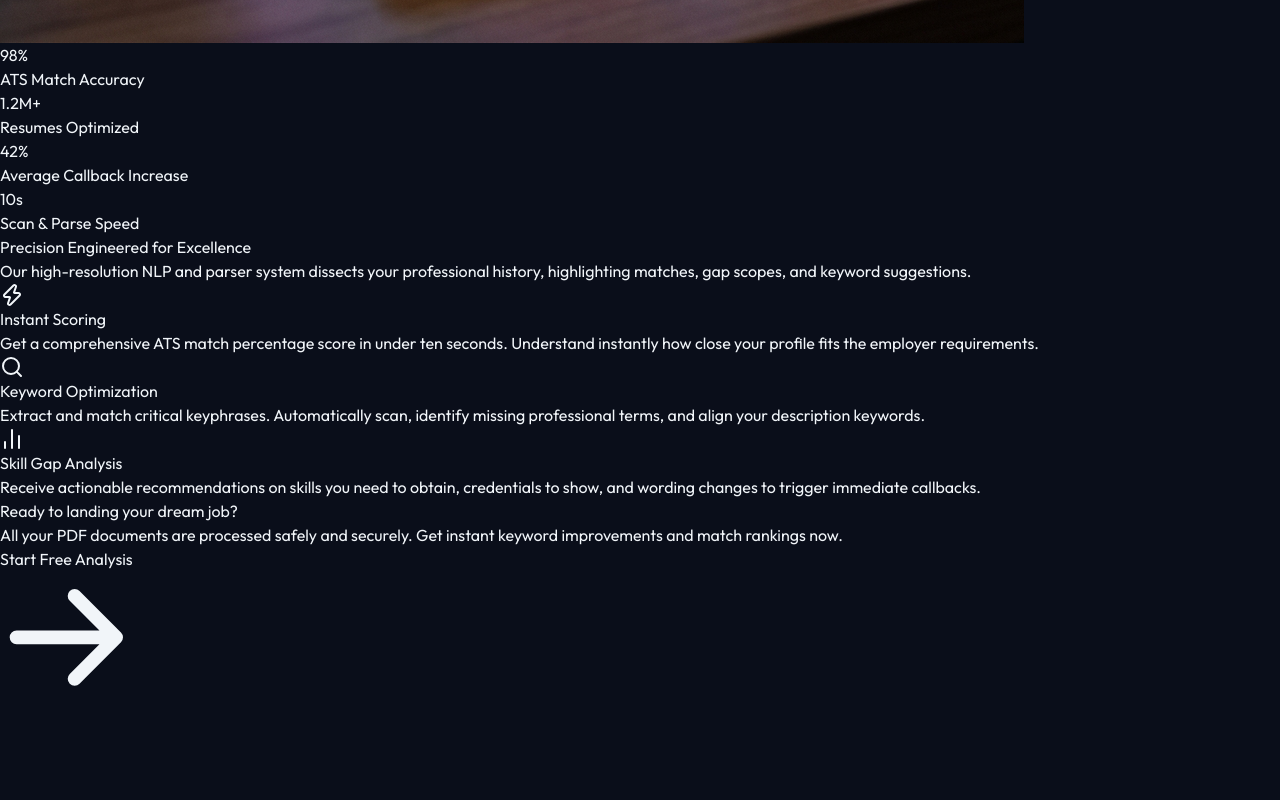
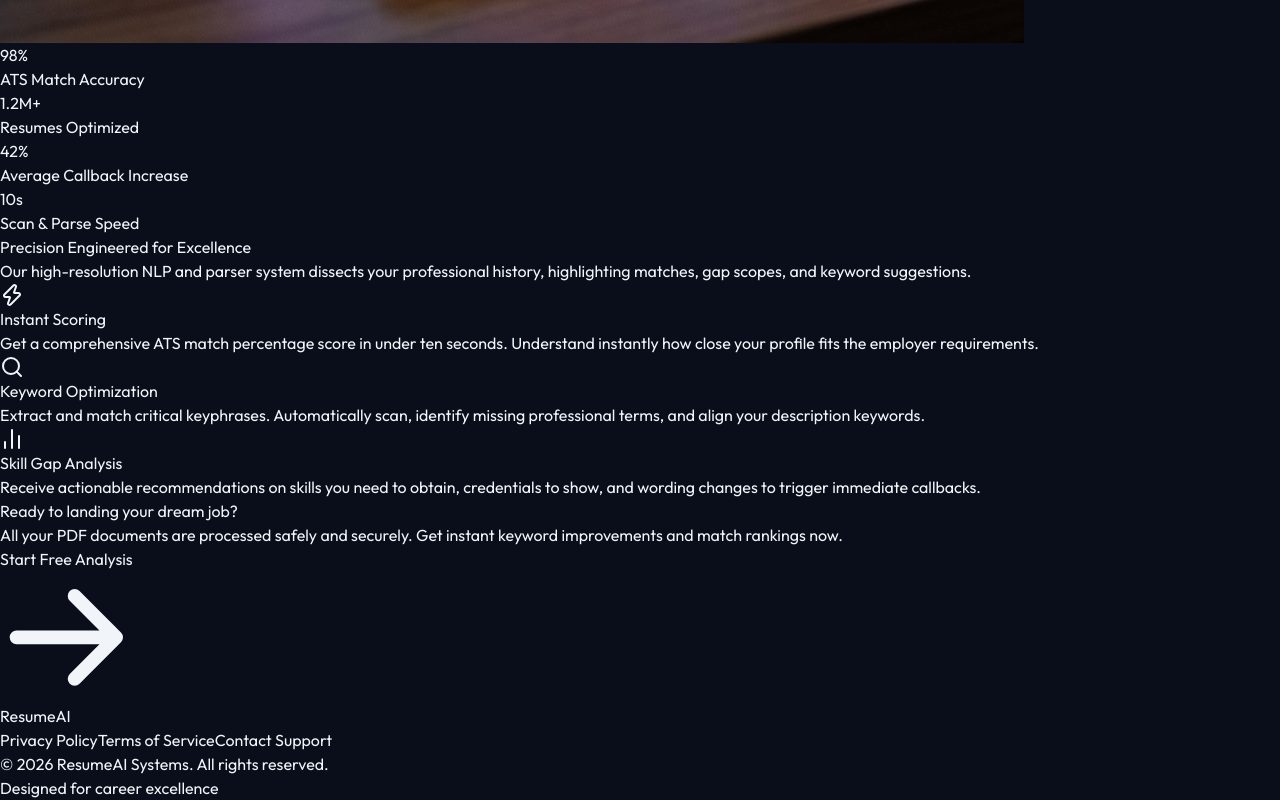
Before and after one commit to Pathum-Piyumal/ai_resume_analyzer, a React (Vite) app in the folder frontend/: page / in a window 1280 px wide. Shown: the part 2495-3295 px from the top of the page. Before the commit the page ends 3199 px from the top, so only its background shows below. Built offline with nearby package versions, Linux system fonts and the light colour scheme.

Commit message:
feat:implement the footer

```diff
--- /dev/null
+++ b/frontend/components/Footer.tsx
@@ -0,0 +1,50 @@
+export default function Footer() {
+  const currentYear = new Date().getFullYear()
+
+  return (
+    <footer className="w-full border-t border-white/5 bg-[#070A12] py-12 transition-all duration-300">
+      <div className="mx-auto max-w-7xl px-4 sm:px-6 lg:px-8">
+        <div className="flex flex-col md:flex-row items-center justify-between gap-6 pb-8 border-b border-white/5">
+
+          {/* Footer Logo */}
+          <div className="flex items-center gap-2">
+            <div className="flex h-7 w-7 items-center justify-center rounded-lg bg-gradient-to-br from-brand-orange to-brand-blue p-0.5 shadow-md shadow-brand-orange/5">
+              <div className="flex h-full w-full items-center justify-center rounded-[6px] bg-[#070A12]">
+                <svg className="h-4 w-4 text-brand-orange" viewBox="0 0 24 24" fill="none" stroke="currentColor" strokeWidth="2">
+                  <path d="M12 2a3 3 0 0 0-3 3v7a3 3 0 0 0 6 0V5a3 3 0 0 0-3-3Z" />
+                  <path d="M19 10v1a7 7 0 0 1-14 0v-1M12 19v4M8 23h8" />
+                </svg>
+              </div>
+            </div>
+            <span className="font-sans text-lg font-bold tracking-tight text-white">
+              Resume<span className="bg-gradient-to-r from-brand-orange to-amber-500 bg-clip-text text-transparent">AI</span>
+            </span>
+          </div>
+
+          {/* Footer Navigation Links */}
+          <div className="flex flex-wrap items-center justify-center gap-x-8 gap-y-2 text-sm text-brand-textMuted font-sans font-light">
+            <a href="#privacy" className="hover:text-white transition-colors duration-200">
+              Privacy Policy
+            </a>
+            <a href="#terms" className="hover:text-white transition-colors duration-200">
+              Terms of Service
+            </a>
+            <a href="#support" className="hover:text-white transition-colors duration-200">
+              Contact Support
+            </a>
+          </div>
+
+        </div>
+
+        {/* Footer Copyright */}
+        <div className="flex flex-col sm:flex-row items-center justify-between gap-4 pt-8 text-xs text-brand-textMuted font-sans font-light">
+          <p>© {currentYear} ResumeAI Systems. All rights reserved.</p>
+          <p className="flex items-center gap-1.5">
+            Designed for career excellence
+          </p>
+        </div>
+
+      </div>
+    </footer>
+  )
+}
--- a/frontend/src/layouts/RootLayout.tsx
+++ b/frontend/src/layouts/RootLayout.tsx
@@ -1,5 +1,6 @@
 import React from 'react'
 import Navbar from '../../components/Navbar'
+import Footer from '../../components/Footer'
 
 interface RootLayoutProps {
   children: React.ReactNode
@@ -8,11 +9,11 @@ interface RootLayoutProps {
 export default function RootLayout({ children }: RootLayoutProps) {
   return (
     <div className="min-h-screen bg-brand-dark text-brand-textPrimary flex flex-col selection:bg-brand-orange/30 selection:text-white">
-      <Navbar /> {/* <-- 2. Render the Navbar */}
+      <Navbar />
       <main className="flex-grow">
         {children}
       </main>
-      {/* Footer will go here */}
+      <Footer />
     </div>
   )
 }
```
